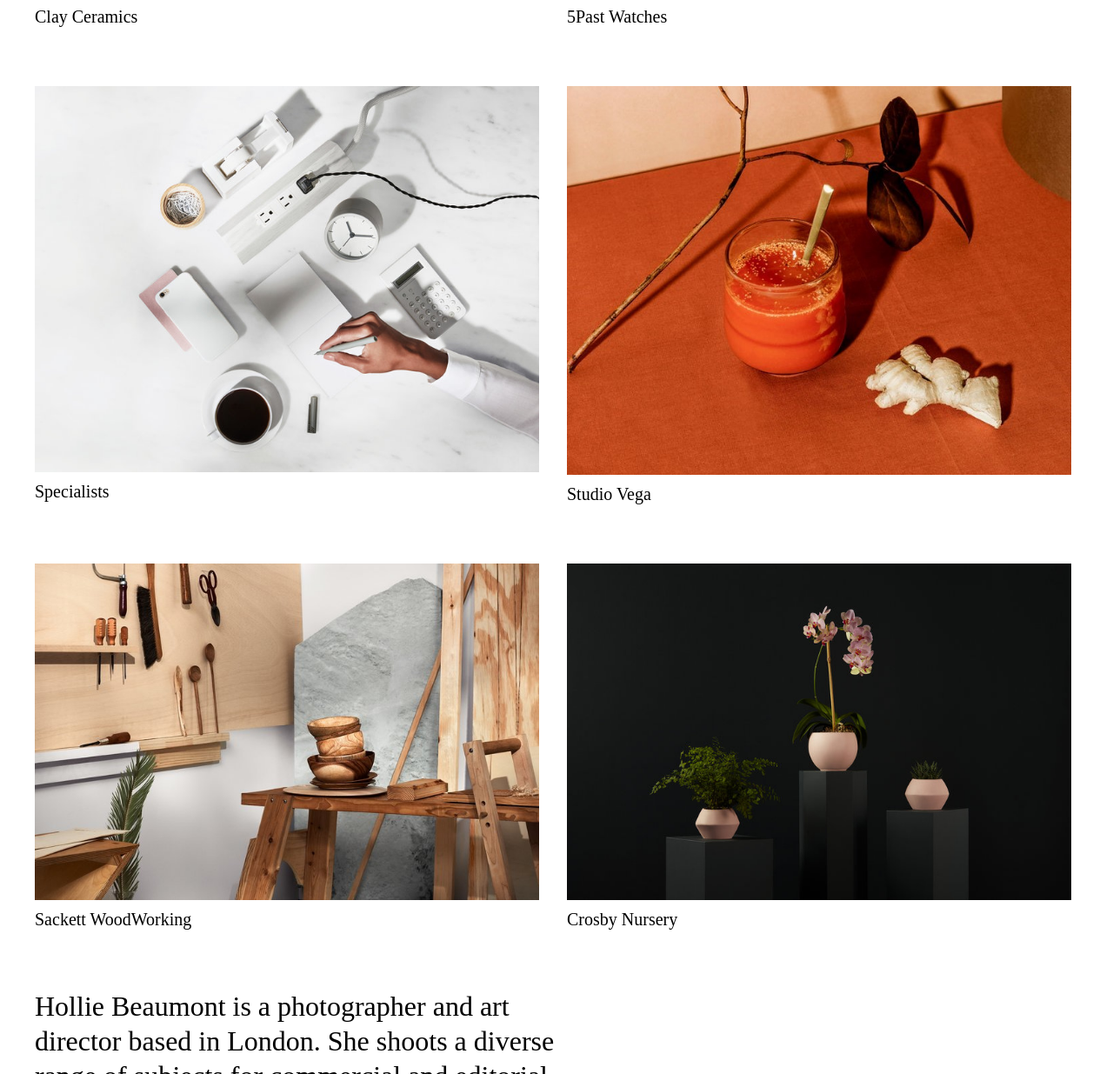
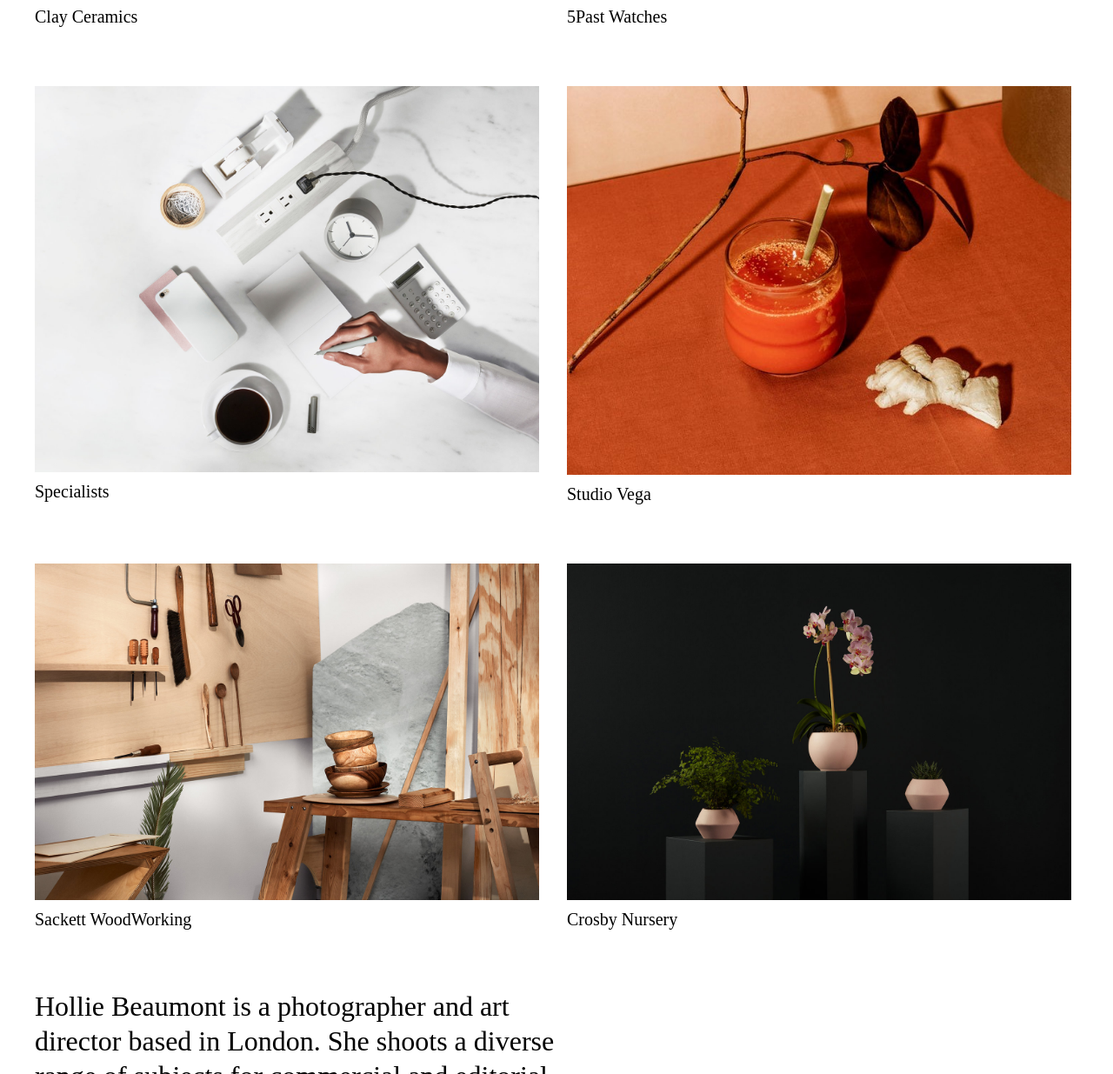
Before and after one commit to haniyafatima/Hollie-Beautmont-Clone, a plain HTML site: page index.html in a window 1280 px wide. Shown: the part 562-1797 px from the top of the page at 87% size. Drawn offline with nearby package versions, Linux system fonts and the light colour scheme; a web font is replaced by a local one.

Commit message:
Add files via upload

```diff
--- a/index.html
+++ b/index.html
@@ -77,7 +77,7 @@
     <div class="row image-div">
       <div class="col-lg-6 col-md-6">
         <a href="specialists.html">
-          <img class="img-fluid image-left index-img" src="images/06_STILL_LIFE_265_V3_Master_OP2.jpg" alt="Specialists">
+          <img class="img-fluid image-left index-img" src="images/specialists-1.jpg" alt="Specialists">
         </a>
         <h5>Specialists</h5>
       </div>
@@ -94,14 +94,14 @@
     <div class="row image-div">
       <div class="col-lg-6 col-md-6">
         <a href="sackett.html">
-          <img class="img-fluid image-left index-img" src="images/1509-07i-07_Build_it_Details_2_0385-RGB.jpg" alt="Sackett WoodWorking">
+          <img class="img-fluid image-left index-img" src="images2/sackett-1.jpg" alt="Sackett WoodWorking">
         </a>
         <h5>Sackett WoodWorking</h5>
       </div>
 
       <div class="col-lg-6 col-md-6">
         <a href="nursery.html">
-          <img class="img-fluid index-img " src="images/Header_04_008-copy.jpg" alt="Crosby Nursery">
+          <img class="img-fluid index-img " src="images2/nursery-2.jpg" alt="Crosby Nursery">
         </a>
         <h5>Crosby Nursery</h5>
       </div>
```
